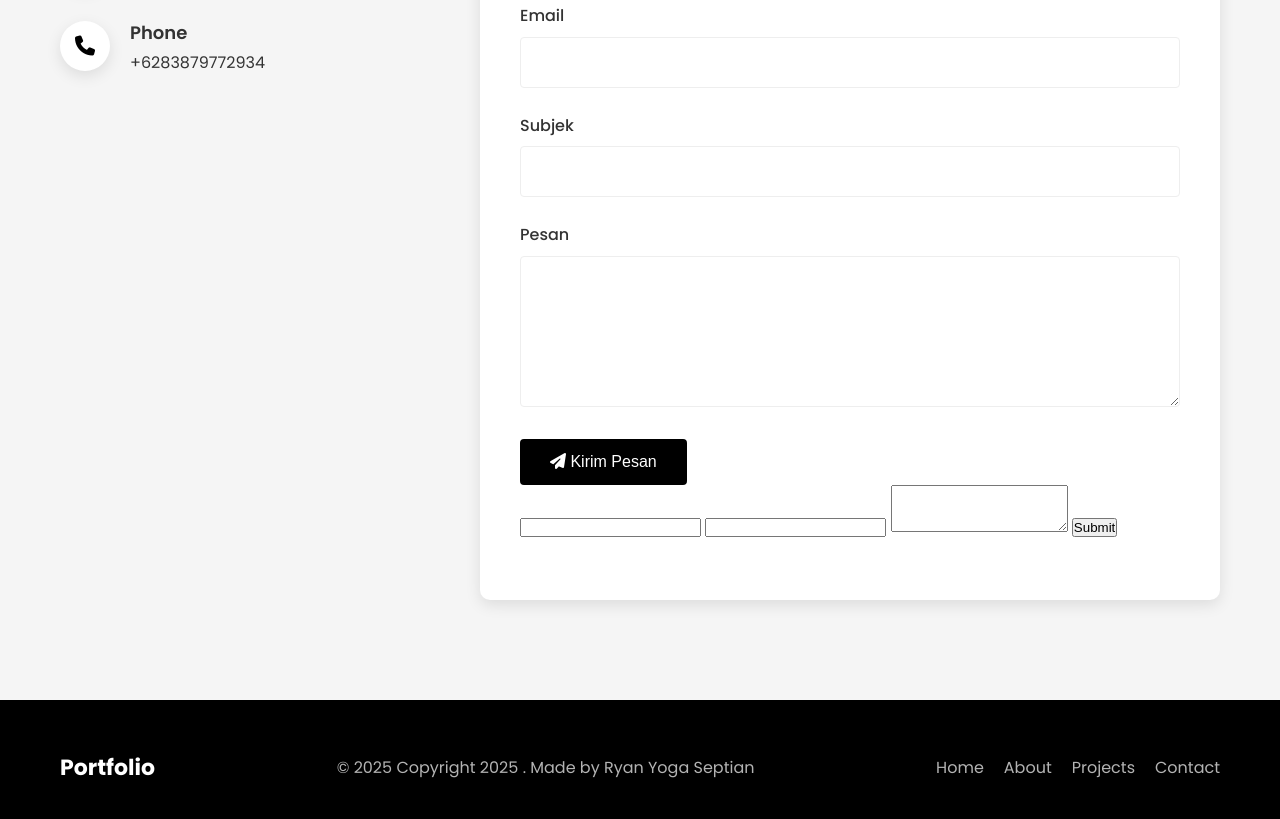
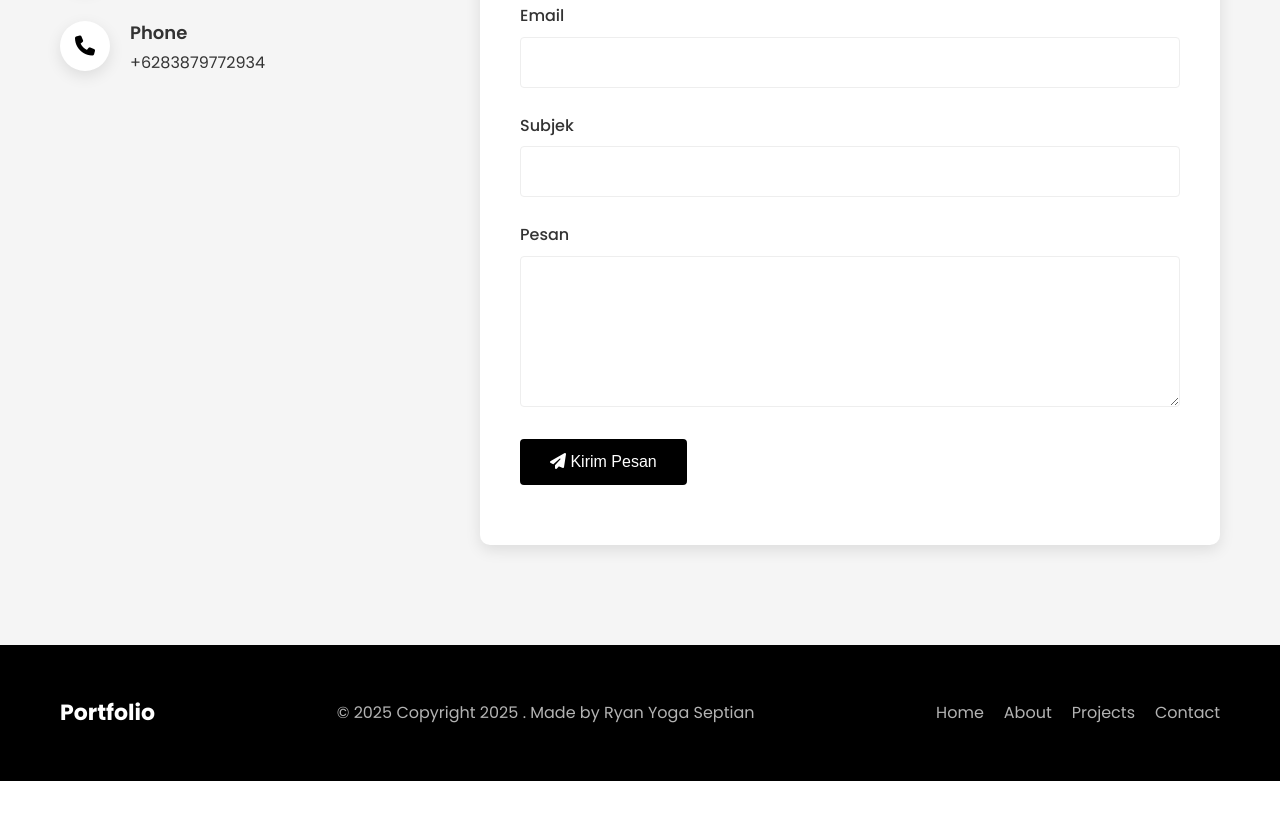
Before and after one commit to ryanyogaseptian/portofolio, a plain HTML site: page index.html in a window 1280 px wide. Shown: the part 2760-3579 px from the top of the page. After the commit the page ends 3541 px from the top, so only its background shows below. Drawn offline with Linux system fonts and the light colour scheme.

Commit message:
update email terbaru

```diff
--- a/index.html
+++ b/index.html
@@ -618,7 +618,7 @@
                 </div>
 
                 <div class="contact-form-container reveal">
-                    <form class="contact-form" id="contactForm" action="https://formsubmit.co/ryanyogaseptianjob@gmail.com" method="POST">
+                    <form class="contact-form" id="contactForm" action="https://formsubmit.io/send/ryanyogaseptianjob@gmail.com" method="POST">
                         <div class="form-group">
                             <label for="name">Nama</label>
                             <input type="text" id="name" name="name" required>
@@ -642,14 +642,6 @@
                         <button type="submit" class="btn btn-primary">
                             <i class="fas fa-paper-plane"></i> Kirim Pesan
                         </button>
-                    </form>
-
-                    <form id="contactform" action="https://formsubmit.io/send/ryanyogaseptianjob@gmail.com" method="POST">
-                        <input name="name" type="text" id="name">
-                        <input name="email" type="email" id="email">
-                        <textarea name="comment" id="comment" rows="3"></textarea>
-                        <input name="_formsubmit_id" type="text" style="display:none">
-                        <input value="Submit" type="submit">
                     </form>
 
                     <div class="form-message">
```
